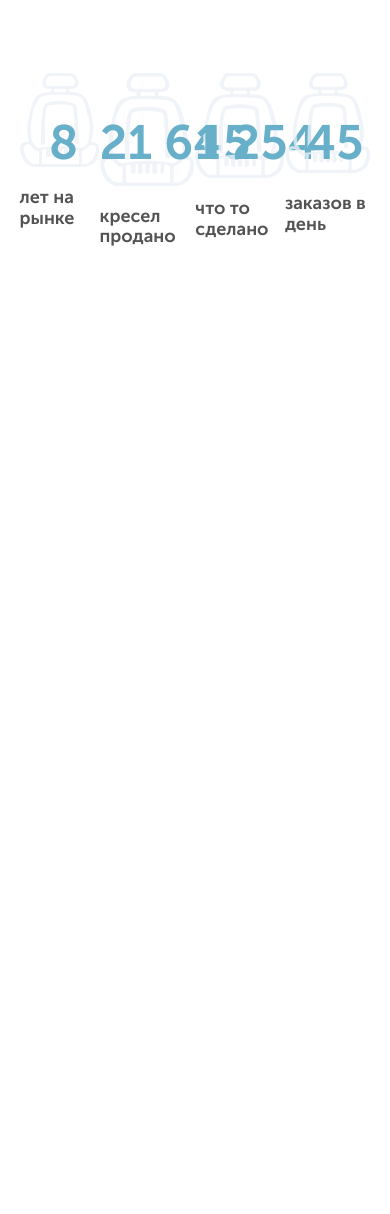
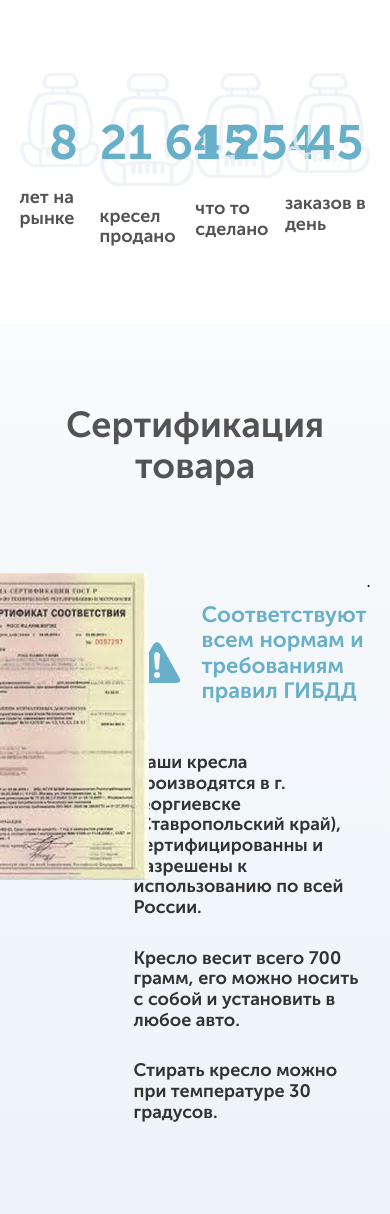
Before and after one commit to nabzhanik94/child, a plain HTML site: page index.html in a window 390 px wide. Shown: the part 3069-4283 px from the top of the page. Before the commit the page ends 3393 px from the top, so only its background shows below. Drawn offline with nearby package versions, Linux system fonts and the light colour scheme.

Commit message:
Сверстал блок sertification без адаптива

```diff
--- a/index.html
+++ b/index.html
@@ -159,6 +159,32 @@
                 </div>
             </div>
         </section>
+        <section class="sertification">
+            <div class="container">
+                <div class="sertification-block">
+                    <h3 class="sertification-block__title">
+                        Сертификация товара
+                    </h3>
+                    <div class="sertification-info">
+                        <div class="sertification-image">
+                            <img class="sertification-image__img" src="/img/sertification/sertification-image.jpg" alt="Сертификат соответствия">
+                        </div>
+                        <div class="sertification-text">
+                            <div class="sertification-top">
+                                <img class="sertification-top__icon" src="/img/sertification/sertification-icon.svg" alt="">
+                                <h4 class="sertification-top__title">Соответствуют всем нормам и требованиям правил ГИБДД</h4>
+                            </div>
+                            <div class="sertification-bottom">
+                                <span class="sertification-bottom__subtitle">Наши кресла производятся в г. Георгиевске (Ставропольский край), сертифицированны и разрешены к использованию по всей России.</span>
+                                <span class="sertification-bottom__subtitle">Кресло весит всего 700 грамм, его можно носить с собой и установить в любое авто.</span>
+                                <span class="sertification-bottom__subtitle">Стирать кресло можно при температуре 30 градусов. </span>
+                            </div>
+                        </div>
+                        .
+                    </div>
+                </div>
+            </div>
+        </section>
     </main>
 </body>
 </html>
--- /dev/null
+++ b/sass/blocks/_sertification.sass
@@ -0,0 +1,41 @@
+.sertification
+    background-image: linear-gradient(to bottom, #f9fbfd 0%, #ecf3f8 100%);
+    &-block
+        display: flex
+        flex-direction: column
+        &__title
+            color: #535353
+            font-family: 'Museo Sans Bold'
+            font-size: 36px
+            margin-top: 80px
+            margin-bottom: 86px
+            text-align: center
+    &-info
+        display: flex
+        position: relative
+    &-image
+        display: flex
+        flex-basis: 50%
+        &__img
+            position: absolute
+            right: 63%
+
+    &-text
+        flex-basis: 50%
+    &-top
+        display: flex
+        &__title
+            color: #68b0c9
+            font-family: 'Museo Sans Bold'
+            font-size: 22px
+            margin-left: 22px
+            max-width: 323px
+            margin-bottom: 49px
+    &-bottom
+        margin-bottom: 62px
+        &__subtitle
+            color: #323232
+            font-size: 18px
+            font-family: 'Museo Sans Bold'
+            margin-bottom: 30px
+            display: inline-block
--- a/sass/style.sass
+++ b/sass/style.sass
@@ -6,3 +6,4 @@
 @import 'fonts'
 @import 'blocks/sale'
 @import 'blocks/statistics'
+@import 'blocks/sertification'
```
Also changed, not shown: css/style.css, img/sertification/sertification-icon.svg (added), img/sertification/sertification-image.jpg (added), 1 other file.
